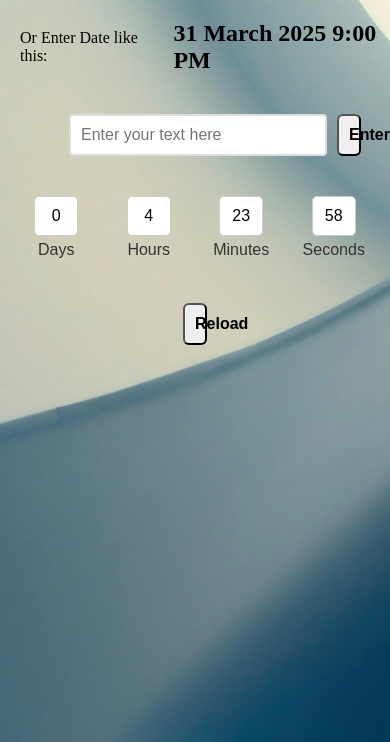
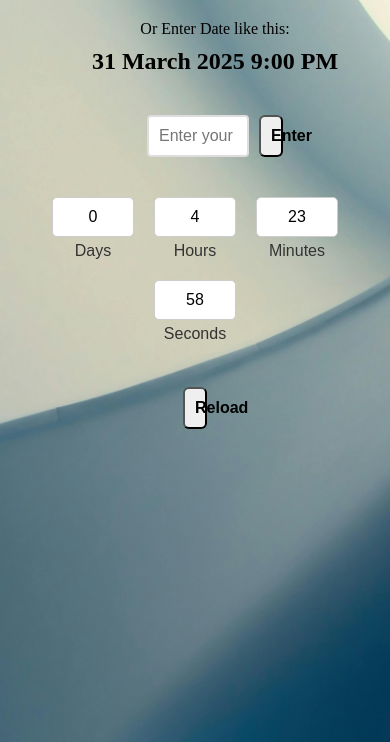
Before and after one commit to AsadUllah-7370/Project1_CountdownTimer, a plain HTML site: page index.html in a window 390 px wide. Shown: the part 102-844 px from the top of the page. Drawn offline with Linux system fonts and the light colour scheme.

Commit message:
Final Changes

```diff
--- a/style.css
+++ b/style.css
@@ -14,7 +14,9 @@
 }
 
 .titles {
+
     display: flex;
+    flex-wrap: wrap;
     justify-content: center;
     align-items: center;
     flex-direction: column;
@@ -31,6 +33,7 @@
 
 .inputs {
     display: flex;
+    flex-wrap: wrap;
     gap: 20px;
     justify-content: center;
     align-items: center;
@@ -39,6 +42,7 @@
 
 .inputs div {
     display: flex;
+    flex-wrap: wrap;
     flex-direction: column;
     align-items: center;
     font-family: Arial, sans-serif;
@@ -71,6 +75,7 @@
 .date,
 .input {
     display: flex;
+    flex-wrap: wrap;
     align-items: center;
     justify-content: center;
     gap: 10px;
@@ -112,8 +117,10 @@
     align-items: center;
 }
 
+
 .completed {
     display: flex;
+    flex-wrap: wrap;
     justify-content: center;
     align-items: center;
     flex-direction: column;
@@ -128,16 +135,3 @@
     box-shadow: 0 0 8px rgba(91, 155, 213, 0.3);
     outline: none;
 }
-
-/* Media Queries for responsiveness */
-
-
-@media only screen and (max-width: 600px) {
-    .inputs input[type="text"] {
-        width: 30%;
-    }
-
-    .input input[type="text"] {
-        width: 60%;
-    }
-}
```
